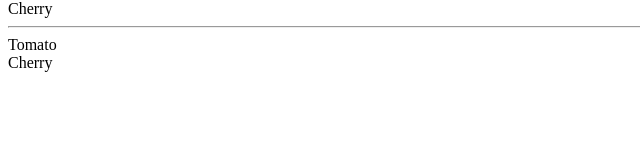
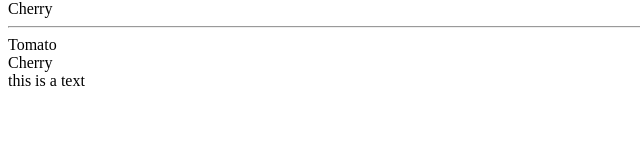
Before and after one commit to randelldb/project-grow-ai, a React (Vite) app: page / in a window 1280 px wide. Shown: the part 119-281 px from the top of the page, without its empty margins (0-640 px from the left). Built offline with nearby package versions, Linux system fonts and the light colour scheme.

Commit message:
Added latestTimeLineItem  to the overview page

```diff
--- a/src/App.tsx
+++ b/src/App.tsx
@@ -22,6 +22,8 @@ function App() {
       ],
     },
   ];
+
+  const latestTimelineItem = plants[0].history[plants[0].history.length - 1];
 
   return (
     <>
@@ -60,6 +62,7 @@ function App() {
           <>
             <div>{plants[0].name}</div>
             <div>{plants[0].species}</div>
+            <div>{latestTimelineItem && latestTimelineItem.text}</div>
           </>
         )}
 
```
